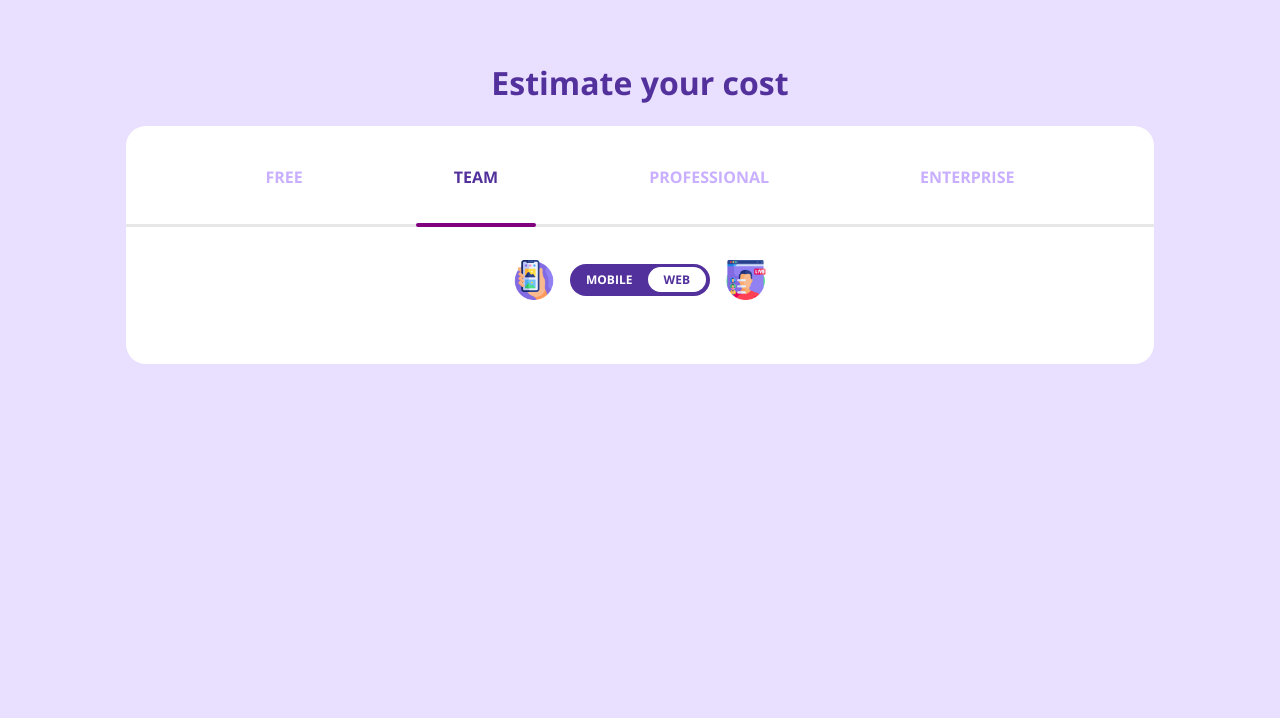
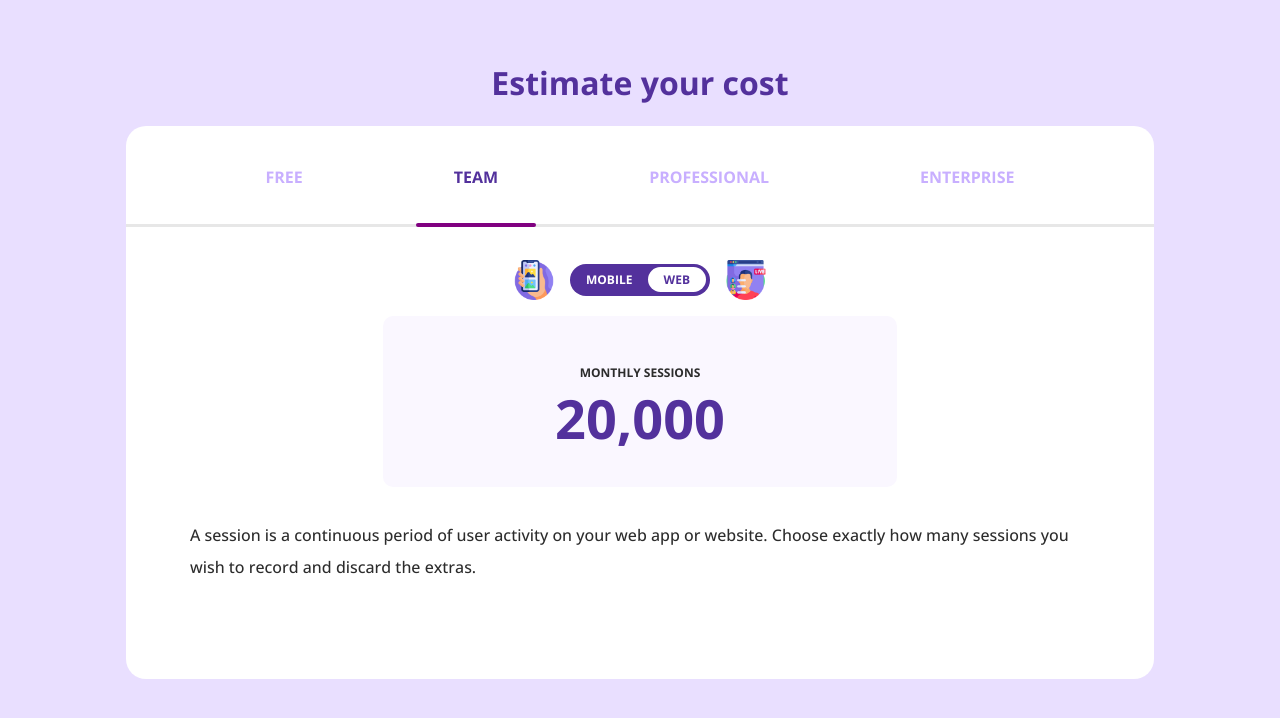
Before and after one commit to y-polishchuk/cost-estimator, a plain HTML site: page index.html in a window 1280 px wide. Drawn offline with nearby package versions, Linux system fonts and the light colour scheme.

Commit message:
add sessions card

```diff
--- a/index.html
+++ b/index.html
@@ -27,6 +27,11 @@
             </div>
             <img src="images/icon2.png" alt="">
         </div>
+        <div class="sessions-card">
+            <p>Monthly Sessions</p>
+            <p class="number">20,000</p>
+        </div>
+        <p class="description">A session is a continuous period of user activity on your web app or website. Choose exactly how many sessions you wish to record and discard the extras.</p>
     </div>
 </body>
 </html>
--- a/style.css
+++ b/style.css
@@ -116,3 +116,31 @@ h1 {
   padding: 4px 16px;
   border-radius: 20px;
 }
+
+.sessions-card {
+  background-color: rgb(250, 247, 255);
+  text-align: center;
+  padding: 32px;
+  width: 50%;
+  text-transform: uppercase;
+  margin: 16px 0;
+  border-radius: 10px;
+}
+
+.sessions-card p {
+  color: rgb(44, 44, 44);
+  font-size: 12px;
+  font-weight: bold;
+  margin: 16px 0 0 0;
+}
+
+.sessions-card .number {
+  color: rgb(83, 49, 156);
+  font-size: 54px;
+  margin: 0;
+}
+
+.description {
+  line-height: 32px;
+  margin: 16px 0 32px 0;
+}
```
